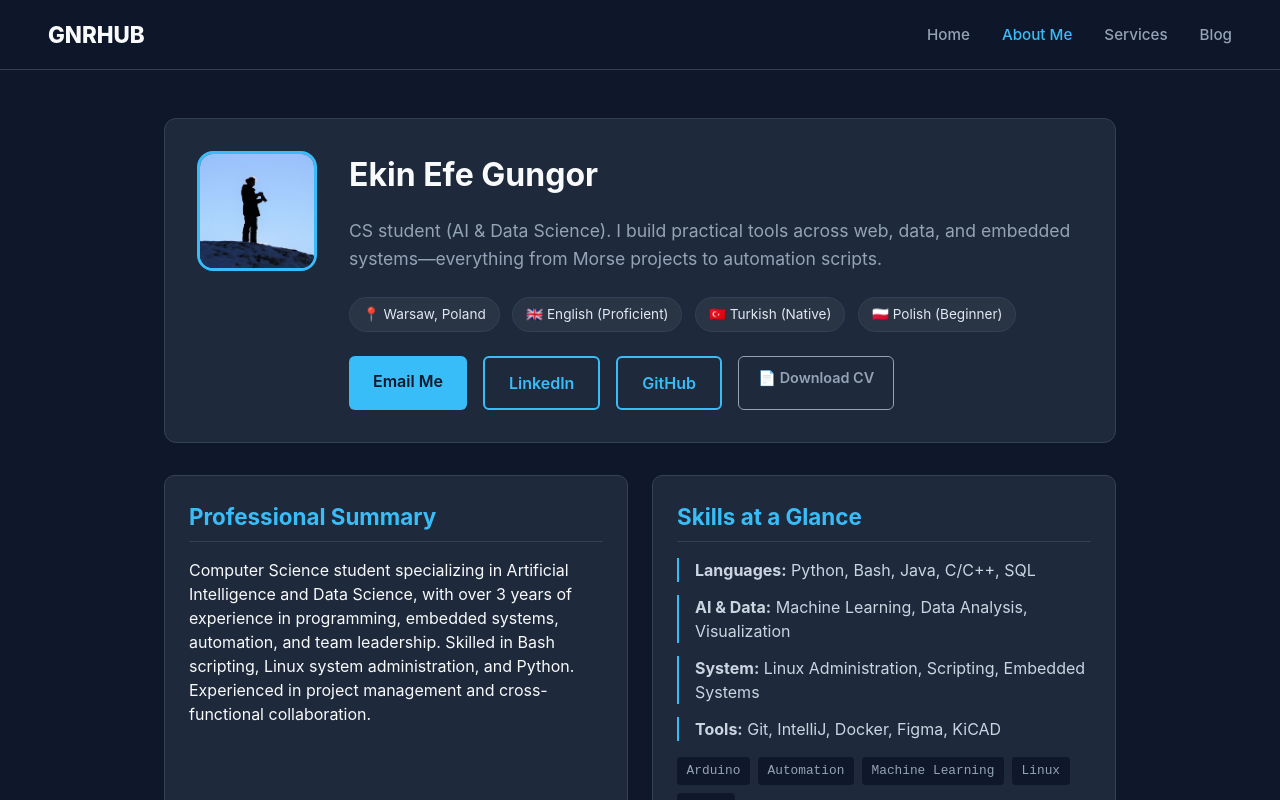
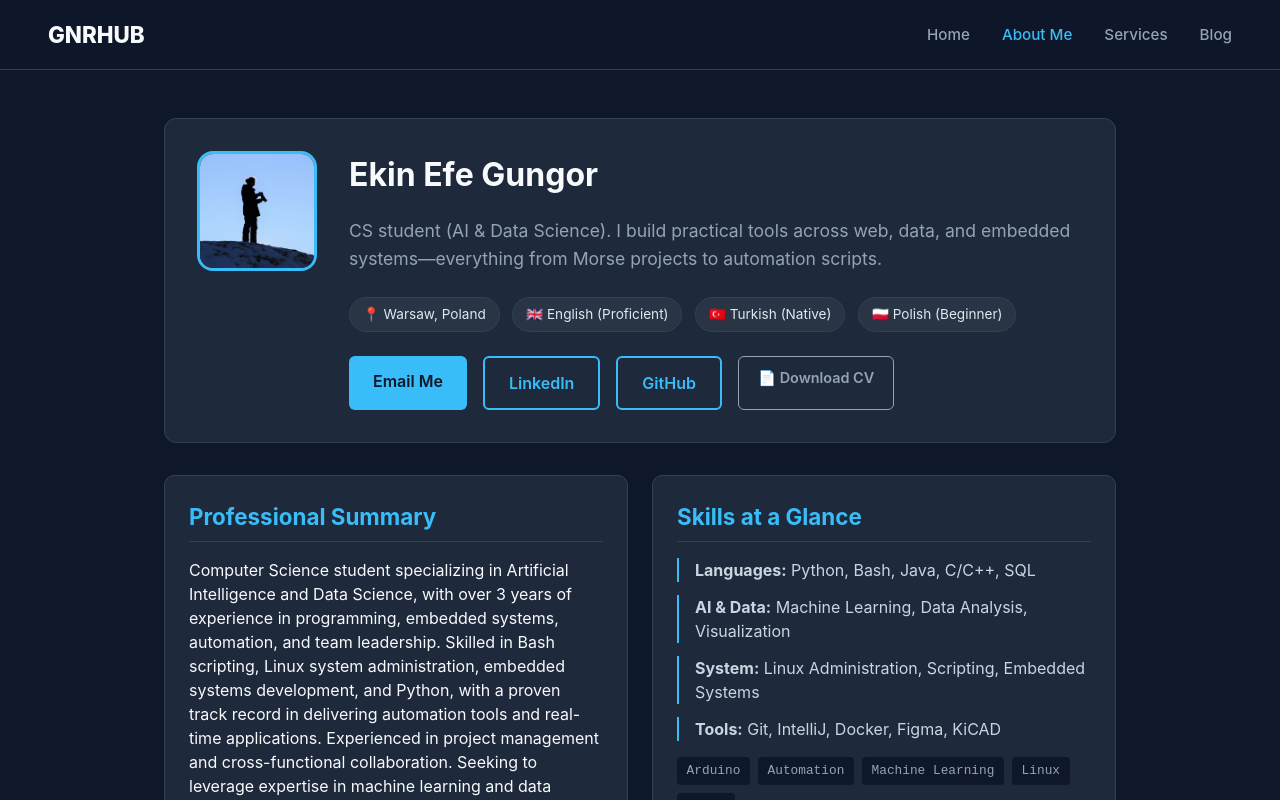
Before and after one commit to ekinefe/gnrhub, a React (Vite) app: page /about in a window 1280 px wide. Shown: the top 800 px of the page. Built offline with nearby package versions, Linux system fonts and the light colour scheme.

Commit message:
Fixed navbar alignment and layout issues

```diff
--- a/src/pages/About.jsx
+++ b/src/pages/About.jsx
@@ -43,10 +43,11 @@ function About() {
         <article className="card">
           <h2>Professional Summary</h2>
           <p>
-            Computer Science student specializing in Artificial Intelligence and Data Science,
-            with over 3 years of experience in programming, embedded systems, automation,
-            and team leadership. Skilled in Bash scripting, Linux system administration,
-            and Python. Experienced in project management and cross-functional collaboration.
+            Computer Science student specializing in Artificial Intelligence and Data Science, with over 3 years of experience in programming,
+            embedded systems, automation, and team leadership. Skilled in Bash scripting, Linux system administration, embedded systems development,
+            and Python, with a proven track record in delivering automation tools and real-time applications. Experienced in project management
+            and cross-functional collaboration. Seeking to leverage expertise in machine learning and data analysis to contribute to innovative,
+            technology-driven projects
           </p>
         </article>
 
```
